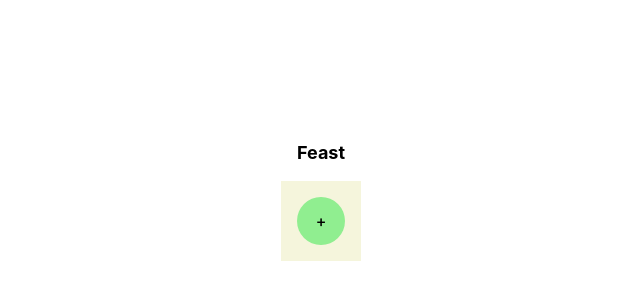
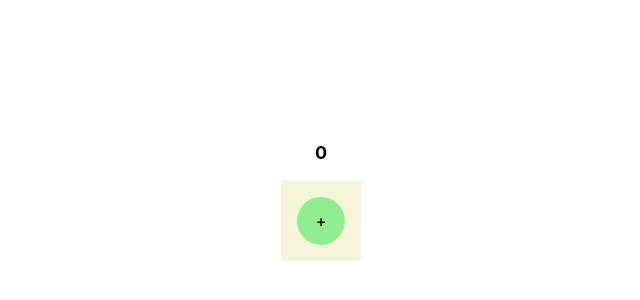
Before and after one commit to FrantisekSilhan/2023-p3a-mpa-react-feast-FrantisekSilhan, a React (Vite) app: page / in a window 1280 px wide. Shown: the part 204-504 px from the top of the page, without its empty margins (319-959 px from the left). Built offline with nearby package versions, Linux system fonts and the light colour scheme.

Commit message:
Add dynamic rendering of total items in Overview component

```diff
--- a/src/components/Overview.tsx
+++ b/src/components/Overview.tsx
@@ -1,14 +1,17 @@
 import React from 'react';
 import Playground from './Playground';
 import Styles from '../styles/Overview.module.css';
+import { FeastContext } from '../providers/FeastProvider';
+import { useContext } from 'react';
 
 interface Props {
 }
 
 export const Overview: React.FC<Props> = () => {
+  const ctx = useContext(FeastContext);
   return (
     <div className={Styles["overview"]}>
-      <h1>Feast</h1>
+      <h1>{ctx.state.tables.reduce((tableSum, table) => tableSum + table.seats.reduce((seatSum, seat) => seatSum + seat.items, 0), 0)}</h1>
       <Playground />
     </div>
   );
```
